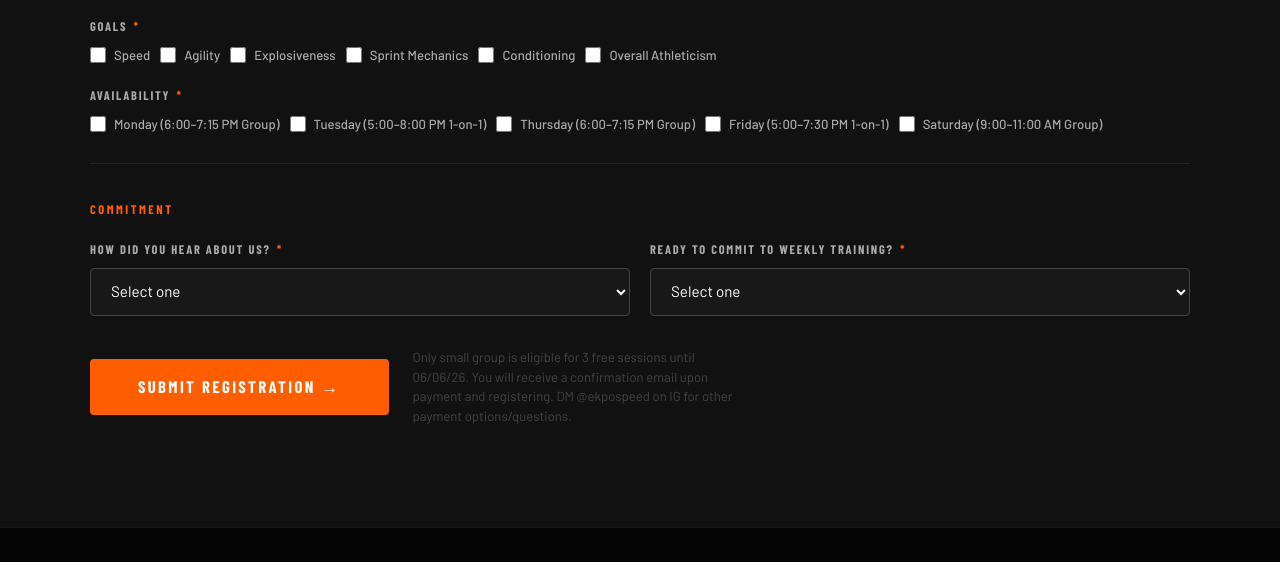
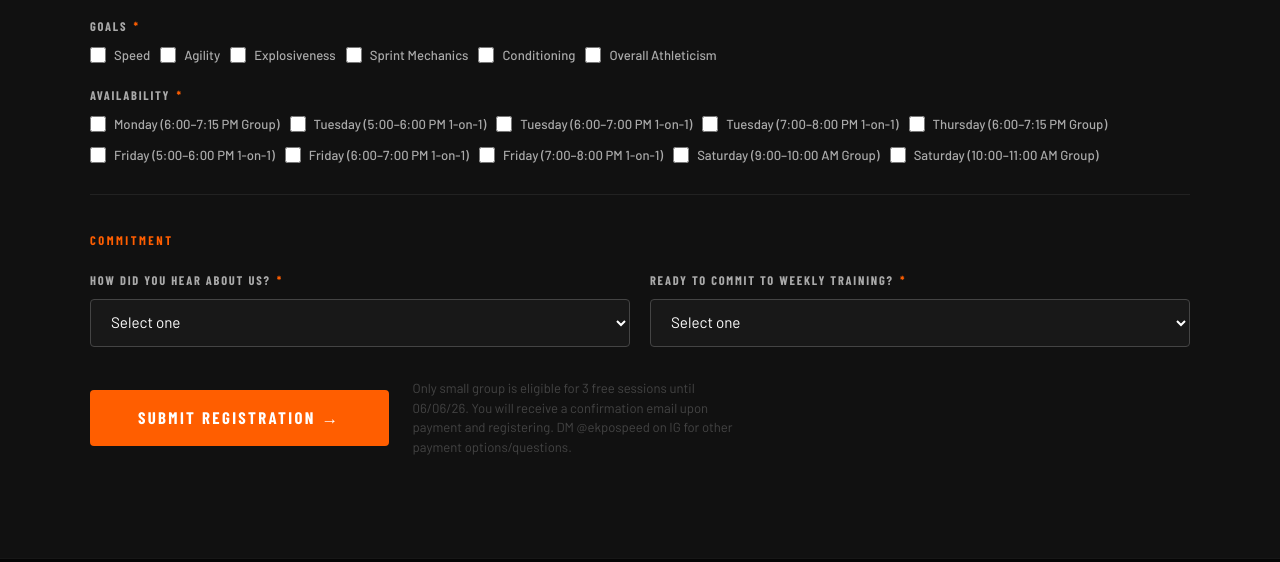
Before and after one commit to K-powPanda/EkpoSpeed, a website: page index.html in a window 1280 px wide. Shown: the part 7499-8061 px from the top of the page. Drawn offline with nearby package versions, Linux system fonts and the light colour scheme; a web font is replaced by a local one.

Commit message:
Break 1-on-1 and Saturday availability into hourly slots

```diff
--- a/index.html
+++ b/index.html
@@ -1549,10 +1549,15 @@
             <label>Availability <span class="req">*</span></label>
             <div class="checkbox-group">
               <label data-training-type="group"><input type="checkbox" value="Monday" class="cb-avail"> Monday (6:00–7:15 PM Group)</label>
-              <label data-training-type="private"><input type="checkbox" value="Tuesday" class="cb-avail"> Tuesday (5:00–8:00 PM 1-on-1)</label>
+              <label data-training-type="private"><input type="checkbox" value="Tuesday (5:00–6:00 PM 1-on-1)" class="cb-avail"> Tuesday (5:00–6:00 PM 1-on-1)</label>
+              <label data-training-type="private"><input type="checkbox" value="Tuesday (6:00–7:00 PM 1-on-1)" class="cb-avail"> Tuesday (6:00–7:00 PM 1-on-1)</label>
+              <label data-training-type="private"><input type="checkbox" value="Tuesday (7:00–8:00 PM 1-on-1)" class="cb-avail"> Tuesday (7:00–8:00 PM 1-on-1)</label>
               <label data-training-type="group"><input type="checkbox" value="Thursday" class="cb-avail"> Thursday (6:00–7:15 PM Group)</label>
-              <label data-training-type="private"><input type="checkbox" value="Friday" class="cb-avail"> Friday (5:00–7:30 PM 1-on-1)</label>
-              <label data-training-type="group"><input type="checkbox" value="Saturday" class="cb-avail"> Saturday (9:00–11:00 AM Group)</label>
+              <label data-training-type="private"><input type="checkbox" value="Friday (5:00–6:00 PM 1-on-1)" class="cb-avail"> Friday (5:00–6:00 PM 1-on-1)</label>
+              <label data-training-type="private"><input type="checkbox" value="Friday (6:00–7:00 PM 1-on-1)" class="cb-avail"> Friday (6:00–7:00 PM 1-on-1)</label>
+              <label data-training-type="private"><input type="checkbox" value="Friday (7:00–8:00 PM 1-on-1)" class="cb-avail"> Friday (7:00–8:00 PM 1-on-1)</label>
+              <label data-training-type="group"><input type="checkbox" value="Saturday (9:00–10:00 AM Group)" class="cb-avail"> Saturday (9:00–10:00 AM Group)</label>
+              <label data-training-type="group"><input type="checkbox" value="Saturday (10:00–11:00 AM Group)" class="cb-avail"> Saturday (10:00–11:00 AM Group)</label>
             </div>
           </div>
 
```
